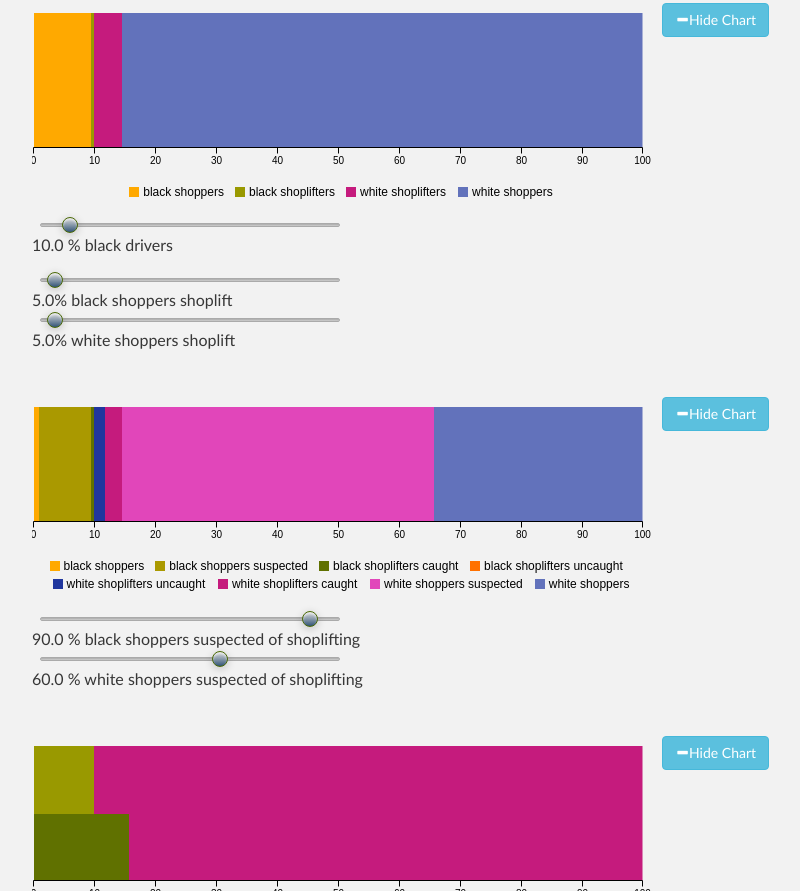
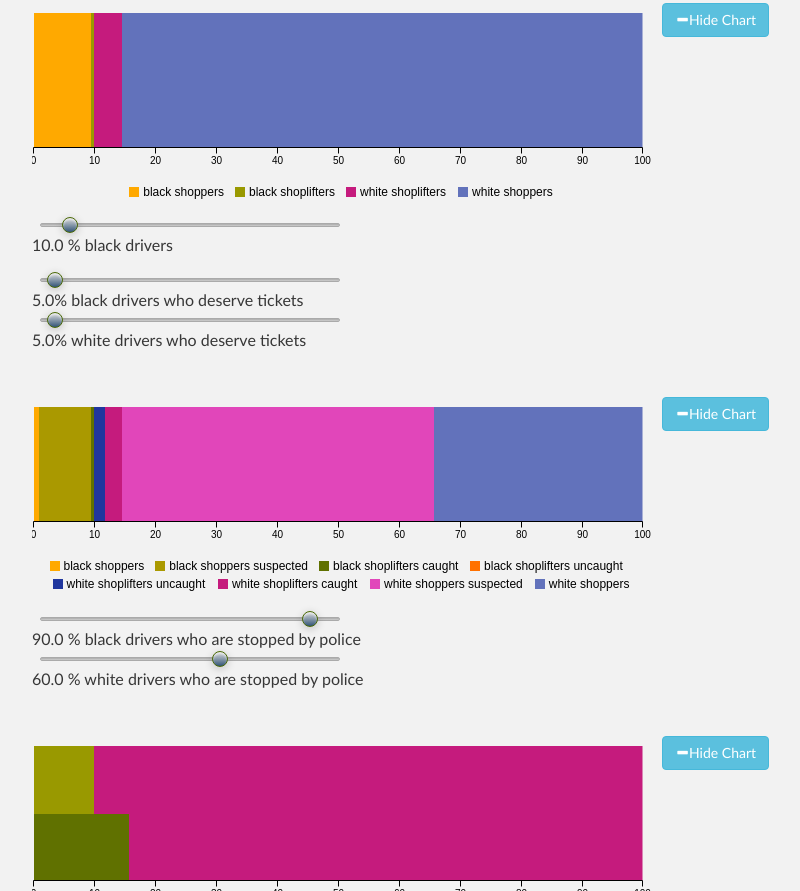
Before and after one commit to mirthbottle/rprofiling, a plain HTML site: page traffic.html in a window 1280 px wide. Shown: the part 437-1328 px from the top of the page, without its empty margins (298-1098 px from the left). Drawn offline with nearby package versions, Linux system fonts and the light colour scheme.

Commit message:
started on traffic page

```diff
--- a/traffic.html
+++ b/traffic.html
@@ -60,17 +60,17 @@ div.notes {
 	  <input type='text' name='pa' id='pa' onchange='update_presentation(bars)' data-slider="true" data-slider-step="1" data-slider-range="0, 100"> % black drivers
 
 	<p>
-	  <input type='text' name='p1_a' id='p1_a' onchange='update_presentation(bars)' data-slider="true" data-slider-step="1" data-slider-range="0, 100">% black shoppers shoplift
-	  <input type='text' name='p1_b' id='p1_b' onchange='update_presentation(bars)' data-slider="true" data-slider-step="1" data-slider-range="0, 100">% white shoppers shoplift</p>
+	  <input type='text' name='p1_a' id='p1_a' onchange='update_presentation(bars)' data-slider="true" data-slider-step="1" data-slider-range="0, 100">% black drivers who deserve tickets
+	  <input type='text' name='p1_b' id='p1_b' onchange='update_presentation(bars)' data-slider="true" data-slider-step="1" data-slider-range="0, 100">% white drivers who deserve tickets</p>
 
 	<button id="profiled_btn" type="button" class="btn btn-info" data-toggle="collapse" data-target="#profiled" onclick="toggle_collapse('#profiled_btn')"><span class="glyphicon glyphicon-minus"></span>Hide Chart</button>
 	<div id='profiled' class="collapse in"></div>
 	<div id='ptext'>
 	  <p>
 	    <input type='text' name='pr_a' id='pr_a' onchange='update_presentation(bars)' data-slider="true" data-slider-step="1" data-slider-range="0, 100">
-	    % black shoppers suspected of shoplifting
+	    % black drivers who are stopped by police
 	    <input type='text' name='pr_b' id='pr_b' onchange='update_presentation(bars)' data-slider="true" data-slider-step="0.01" data-slider-range="0, 100">
-	    % white shoppers suspected of shoplifting</p>
+	    % white drivers who are stopped by police</p>
 	</div>
 
 	<button id="groupa_btn" type="button" class="btn btn-info" data-toggle="collapse" data-target="#groupa" onclick="toggle_collapse('#groupa_btn')"><span class="glyphicon glyphicon-minus"></span>Hide Chart</button>
```
